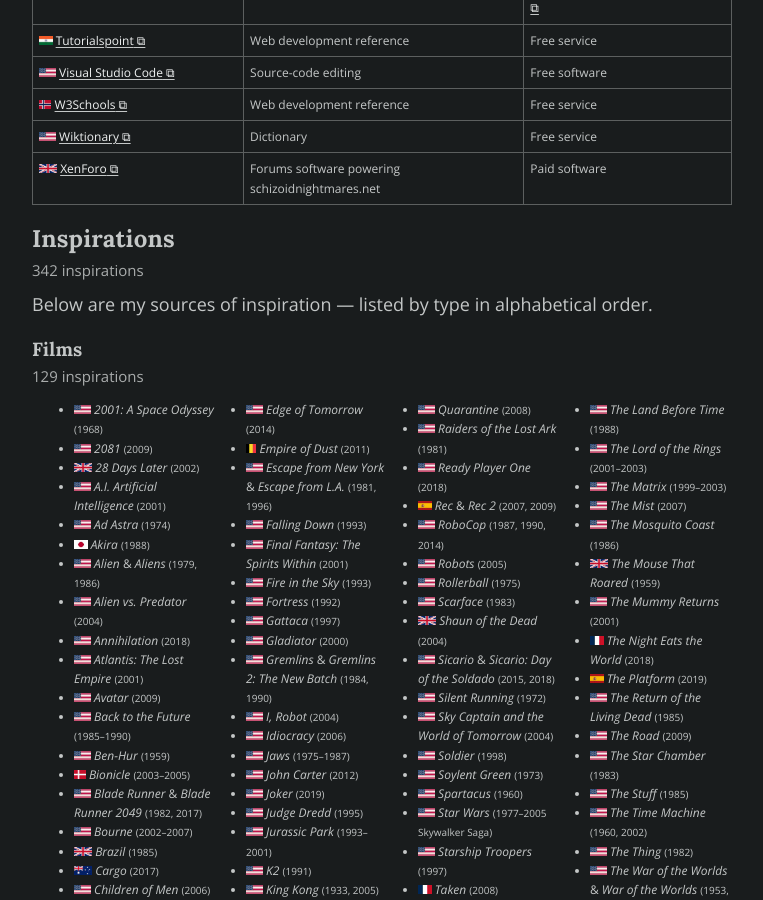
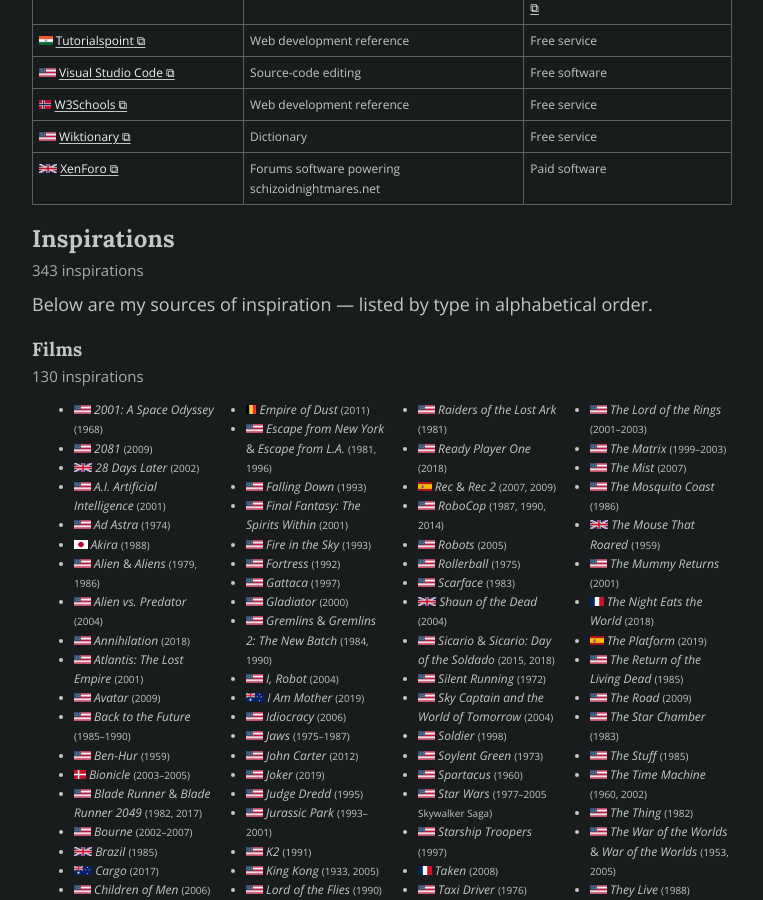
Before and after one commit to schizoidnightmares/schizoidnightmares.com, a Jekyll site: the page built from credits.md, in a window 1280 px wide and 900 px high, scrolled down 2956 px. Shown: the whole window, without its empty margins (258-1021 px from the left). Built offline with Jekyll 4.4.1, drawn with Linux system fonts in a browser that asks for light colours; some of the changed text lies outside the part shown.

Commit message:
adding inspiration

```diff
--- a/_data/inspirations.yaml
+++ b/_data/inspirations.yaml
@@ -174,6 +174,10 @@
 
 - title: <i>I, Robot</i> <small>(2004)</small>
   flag: us
+  category: films
+
+- title: <i>I Am Mother</i> <small>(2019)</small>
+  flag: au
   category: films
 
 - title: <i>Idiocracy</i> <small>(2006)</small>
--- a/credits.md
+++ b/credits.md
@@ -44,13 +44,13 @@
 {% include contributors.html %}
 
 ## Inspirations
-342 inspirations
+343 inspirations
 {: .cap}
 
 Below are my sources of inspiration — listed by type in alphabetical order.
 
 ### Films
-129 inspirations
+130 inspirations
 {: .cap}
 
 {% include inspirations.html category='films' size='smallest' %}
@@ -91,13 +91,13 @@
 
 The national origins of all credits
 
-{% include origin.html flag="us" perc="56.0" %}
-{% include origin.html flag="gb" perc="11.9" %}
+{% include origin.html flag="us" perc="55.9" %}
+{% include origin.html flag="gb" perc="11.8" %}
 {% include origin.html flag="ca" perc="4.7" %}
 {% include origin.html flag="de" perc="3.0" %}
 {% include origin.html flag="fr" perc="2.0" %}
 {% include origin.html flag="ru" perc="2.0" %}
-{% include origin.html flag="au" perc="1.2" %}
+{% include origin.html flag="au" perc="1.5" %}
 {% include origin.html flag="jp" perc="1.2" %}
 {% include origin.html flag="cn" perc="1.0" %}
 {% include origin.html flag="nz" perc="1.0" %}
```
Also changed, not shown: other parts of credits.md (+2 -2 lines).
